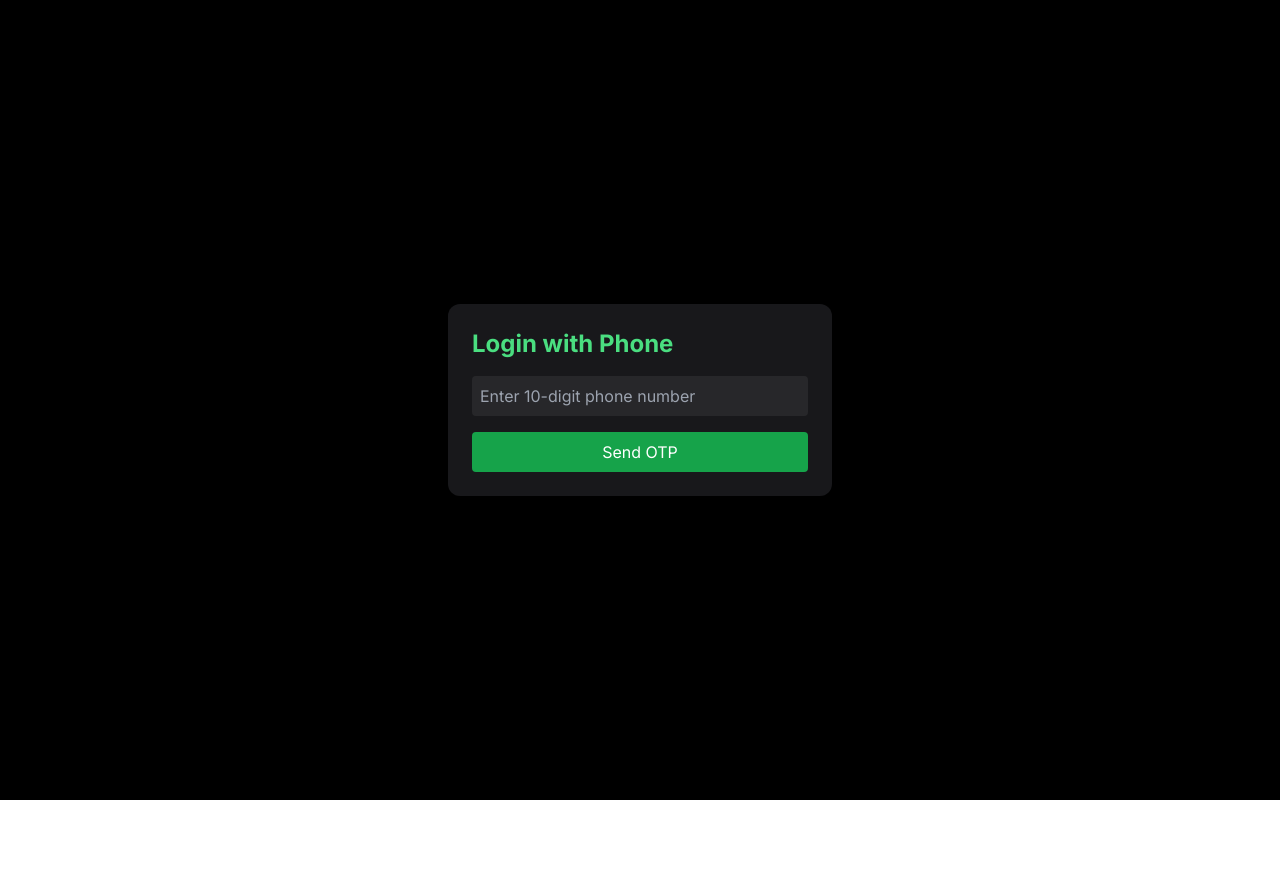
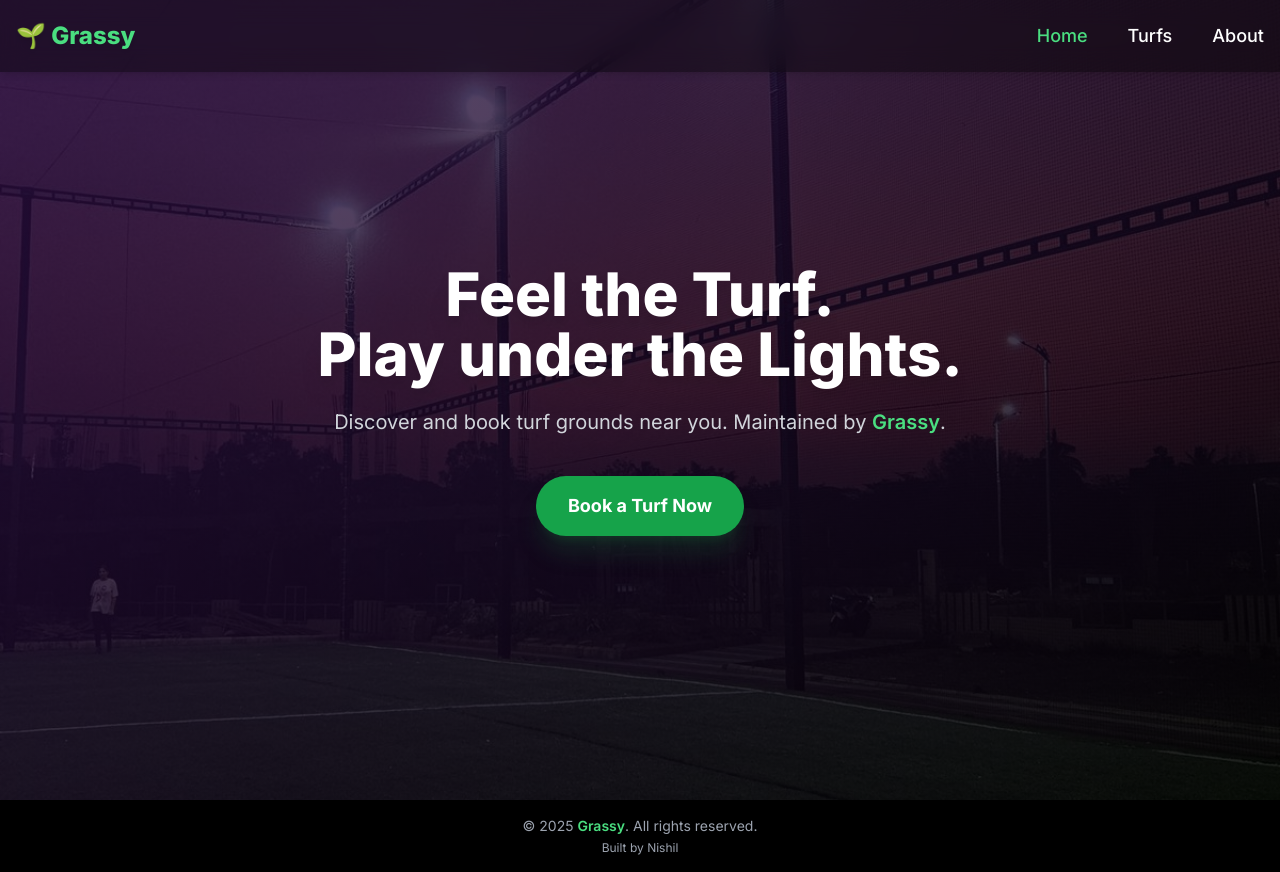
Before and after one commit to Nishil10/Grassy, a React (Vite) app: page / in a window 1280 px wide. Before the commit this address led to /login. Before the commit the page ends 800 px from the top, so only its background shows below. Built offline with nearby package versions, Linux system fonts and the light colour scheme; no server answers.

Commit message:
home page as landing page

```diff
--- a/src/App.jsx
+++ b/src/App.jsx
@@ -1,4 +1,4 @@
-import React from "react";
+import React from 'react';
 import { Routes, Route } from "react-router-dom";
 import Home from "./pages/Home";
 import About from "./pages/About";
@@ -6,47 +6,18 @@ import TurfList from "./pages/TurfList";
 import Login from "./pages/Login";
 import Navbar from "./components/Navbar";
 import Footer from "./components/Footer";
-import ProtectedRoute from "./components/ProtectedRoute";
-import { useAuth } from "./context/AuthContext";
 
 function App() {
-  const { user } = useAuth();
-
   return (
-    <div className="flex flex-col min-h-screen">
-      {user && <Navbar />}
-      <div className="flex-grow">
-        <Routes>
-          <Route path="/login" element={<Login />} />
-
-          {/* Protected Routes */}
-          <Route
-            path="/"
-            element={
-              <ProtectedRoute>
-                <Home />
-              </ProtectedRoute>
-            }
-          />
-          <Route
-            path="/about"
-            element={
-              <ProtectedRoute>
-                <About />
-              </ProtectedRoute>
-            }
-          />
-          <Route
-            path="/turfs"
-            element={
-              <ProtectedRoute>
-                <TurfList />
-              </ProtectedRoute>
-            }
-          />
-        </Routes>
-      </div>
-      {user && <Footer />}
+    <div className="bg-black min-h-screen text-white">
+      <Navbar />
+      <Routes>
+        <Route path="/" element={<Home />} />
+        <Route path="/about" element={<About />} />
+        <Route path="/turfs" element={<TurfList />} />
+        <Route path="/login" element={<Login />} />
+      </Routes>
+      <Footer />
     </div>
   );
 }
--- a/src/firebase.js
+++ b/src/firebaseConfig.jsx
@@ -2,13 +2,15 @@ import { initializeApp } from "firebase/app";
 import { getAuth } from "firebase/auth";
 
 const firebaseConfig = {
-  apiKey: "YOUR_API_KEY",
-  authDomain: "your-app.firebaseapp.com",
-  projectId: "your-app",
-  storageBucket: "your-app.appspot.com",
+  apiKey: "YOUR_KEY",
+  authDomain: "YOUR_DOMAIN",
+  projectId: "YOUR_PROJECT_ID",
+  storageBucket: "YOUR_BUCKET",
   messagingSenderId: "YOUR_SENDER_ID",
   appId: "YOUR_APP_ID"
 };
 
 const app = initializeApp(firebaseConfig);
-export const auth = getAuth(app);
+const auth = getAuth(app);
+
+export { auth };
--- a/src/pages/Login.jsx
+++ b/src/pages/Login.jsx
@@ -1,114 +1,66 @@
-import React, { useState } from "react";
+import React, { useEffect, useState } from "react";
+import { auth } from "../firebaseConfig";
 import { RecaptchaVerifier, signInWithPhoneNumber } from "firebase/auth";
-import { auth } from "../firebase";
-import { useNavigate } from "react-router-dom";
 
 function Login() {
-  const [phone, setPhone] = useState("");
-  const [otp, setOtp] = useState("");
+  const [formValues, setFormValues] = useState({
+    phone: "",
+  });
+
   const [confirmationResult, setConfirmationResult] = useState(null);
-  const [step, setStep] = useState(1);
-  const [loading, setLoading] = useState(false);
-  const navigate = useNavigate();
 
-  const handleSendOtp = async () => {
-    if (!phone || phone.length !== 10) {
-      alert("Please enter a valid 10-digit phone number.");
-      return;
-    }
-
+  // Setup Recaptcha once
+  useEffect(() => {
+    if (!window.recaptchaVerifier) {
       try {
-      setLoading(true);
-
-      // ✅ Initialize invisible reCAPTCHA if not already
-      if (!window.recaptchaVerifier) {
         window.recaptchaVerifier = new RecaptchaVerifier(
-          "recaptcha",
+          "recaptcha-container",
           {
             size: "invisible",
-            callback: () => {
-              // reCAPTCHA solved automatically
+            callback: (response) => {
+              console.log("Recaptcha verified");
             },
           },
           auth
         );
+      } catch (error) {
+        console.error("Recaptcha setup failed:", error);
       }
+    }
+  }, []);
 
+  const handleSendOtp = async () => {
+    try {
+      const phoneNumber = "+91" + formValues.phone;
       const appVerifier = window.recaptchaVerifier;
-      const result = await signInWithPhoneNumber(auth, `+91${phone}`, appVerifier);
 
+      const result = await signInWithPhoneNumber(auth, phoneNumber, appVerifier);
       setConfirmationResult(result);
-      setStep(2);
-      alert("OTP sent successfully!");
+      alert("OTP sent");
     } catch (error) {
       console.error("OTP Error:", error);
-      alert(`Failed to send OTP: ${error.message}`);
-    } finally {
-      setLoading(false);
-    }
-  };
-
-  const handleVerifyOtp = async () => {
-    if (!otp || otp.length !== 6) {
-      alert("Please enter a valid 6-digit OTP.");
-      return;
-    }
-
-    try {
-      setLoading(true);
-      await confirmationResult.confirm(otp);
-      alert("Login successful!");
-      navigate("/"); // redirect to Home
-    } catch (error) {
-      console.error("OTP Verification Error:", error);
-      alert("Incorrect OTP. Try again.");
-    } finally {
-      setLoading(false);
+      alert("Failed to send OTP: " + error.message);
     }
   };
 
   return (
-    <div className="min-h-screen bg-black flex items-center justify-center p-6">
-      <div className="bg-zinc-900 p-6 rounded-xl shadow-xl max-w-sm w-full text-white">
-        <h1 className="text-2xl font-bold mb-4 text-green-400">Login with Phone</h1>
-
-        {step === 1 ? (
-          <>
+    <div className="min-h-screen bg-black text-white flex flex-col items-center justify-center p-6">
+      <h2 className="text-2xl font-bold mb-4">Login via OTP</h2>
       <input
-              type="text"
-              placeholder="Enter 10-digit phone number"
-              value={phone}
-              onChange={(e) => setPhone(e.target.value)}
-              className="w-full p-2 rounded bg-zinc-800 text-white mb-4 outline-none"
+        type="tel"
+        placeholder="Enter phone number"
+        className="p-2 rounded text-black"
+        onChange={(e) =>
+          setFormValues({ ...formValues, phone: e.target.value })
+        }
       />
       <button
+        className="mt-4 bg-green-600 px-6 py-2 rounded hover:bg-green-700 transition"
         onClick={handleSendOtp}
-              disabled={loading}
-              className="bg-green-600 w-full py-2 rounded hover:bg-green-700 transition"
       >
-              {loading ? "Sending..." : "Send OTP"}
+        Send OTP
       </button>
-            <div id="recaptcha" />
-          </>
-        ) : (
-          <>
-            <input
-              type="text"
-              placeholder="Enter OTP"
-              value={otp}
-              onChange={(e) => setOtp(e.target.value)}
-              className="w-full p-2 rounded bg-zinc-800 text-white mb-4 outline-none"
-            />
-            <button
-              onClick={handleVerifyOtp}
-              disabled={loading}
-              className="bg-green-600 w-full py-2 rounded hover:bg-green-700 transition"
-            >
-              {loading ? "Verifying..." : "Verify OTP"}
-            </button>
-          </>
-        )}
-      </div>
+      <div id="recaptcha-container"></div>
     </div>
   );
 }
```
Also changed, not shown: src/main.jsx (+5 -7 lines). Lines whose indentation alone changed are shown as unchanged.
